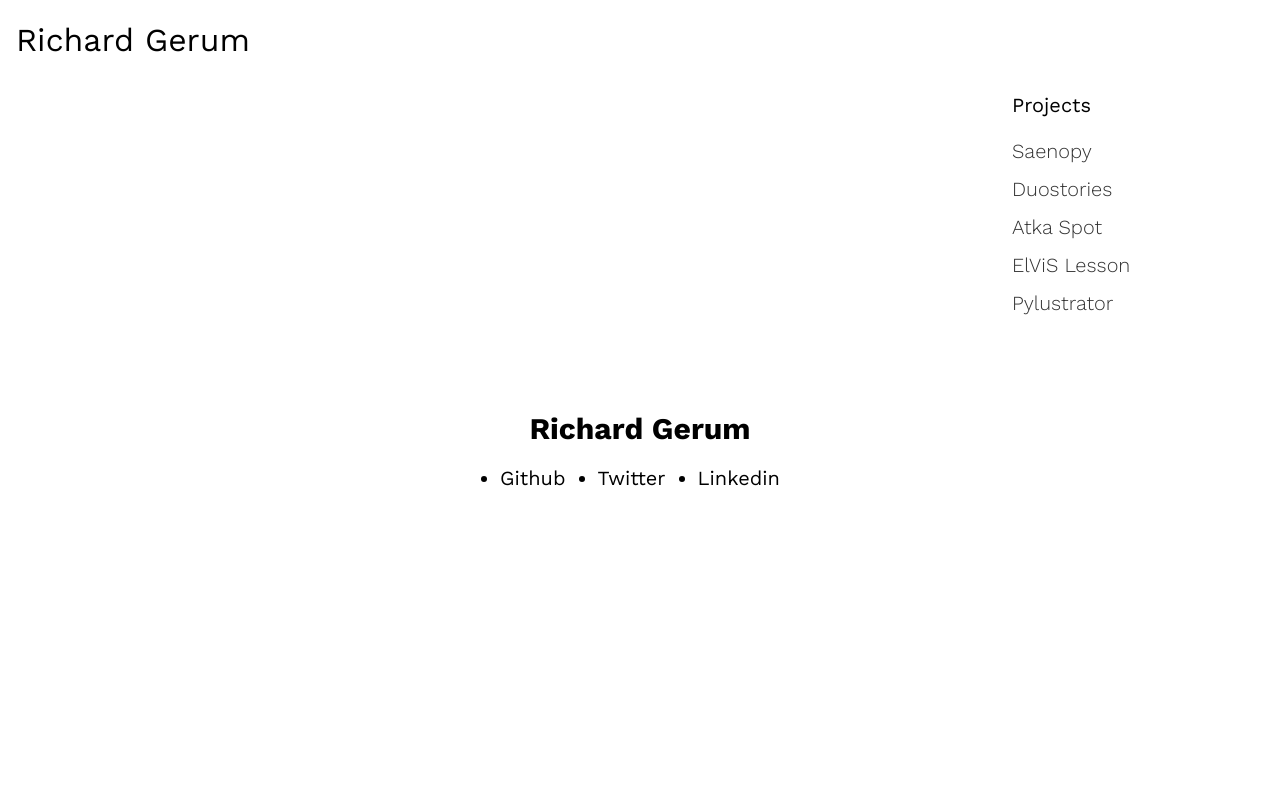
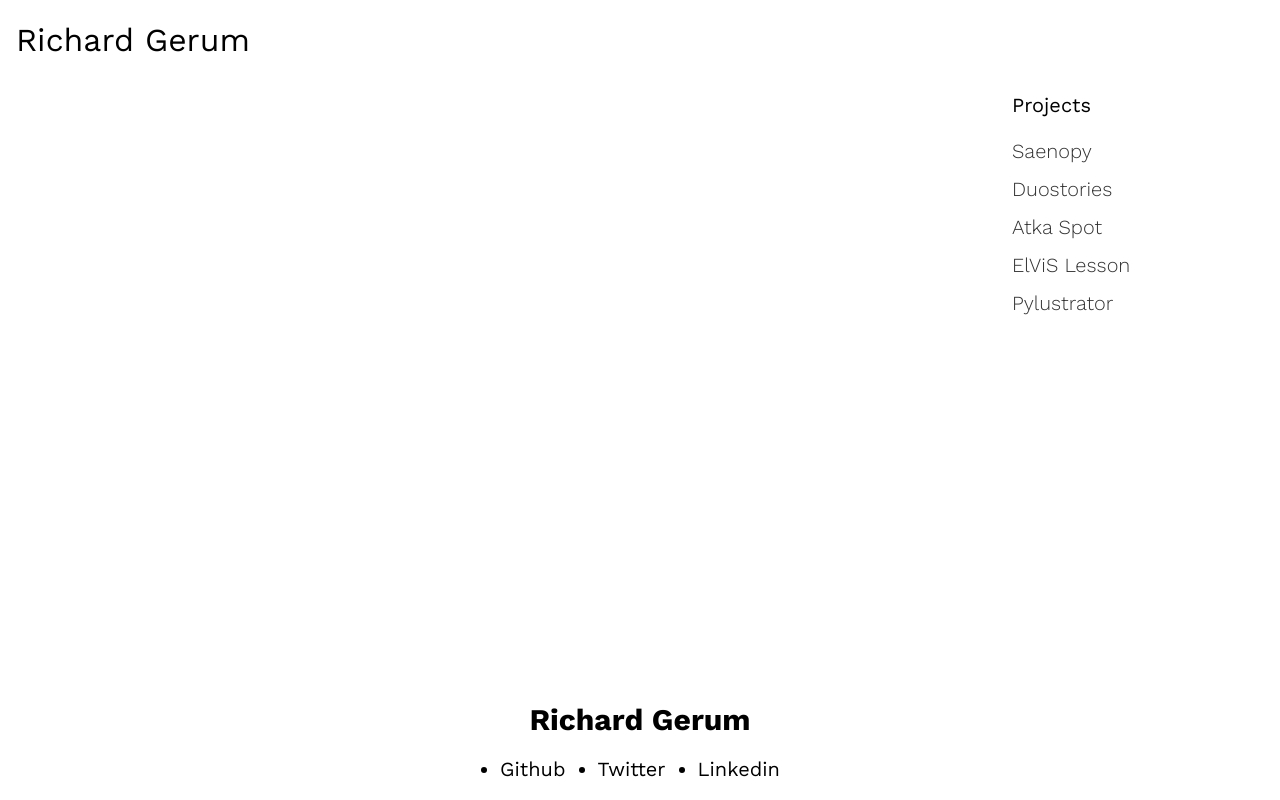
Before and after one commit to rgerum/portfolio-page, a Next.js app: page / in a window 1280 px wide. Built offline with nearby package versions, Linux system fonts and the light colour scheme; a web font is replaced by a local one.

Commit message:
added min-height 100%

```diff
--- a/src/app/layout.module.css
+++ b/src/app/layout.module.css
@@ -6,6 +6,8 @@
             'main   aside '
             'footer footer';
     justify-content: center;
+    grid-template-rows: auto 1fr auto;
+    min-height: 100%;
 }
 .main {
     position: relative;
--- a/src/app/styles.css
+++ b/src/app/styles.css
@@ -45,7 +45,12 @@ p, h1, h2, h3, h4, h5, h6 {
     isolation: isolate;
 }
 
+html {
+    height: 100%;
+}
+
 body {
+    height: 100%;
     font-family: var(--font-family);
     font-size: 1.25rem;
 }
--- a/src/components/Logo/Logo.module.css
+++ b/src/components/Logo/Logo.module.css
@@ -2,4 +2,5 @@
     font-size: 2rem;
     text-decoration: none;
     color: inherit;
+    z-index: 10;
 }
--- /dev/null
+++ b/src/components/ProfilePicture/index.js
@@ -0,0 +1,2 @@
+export * from "./ProfilePicture";
+export { default } from "./ProfilePicture";
```
